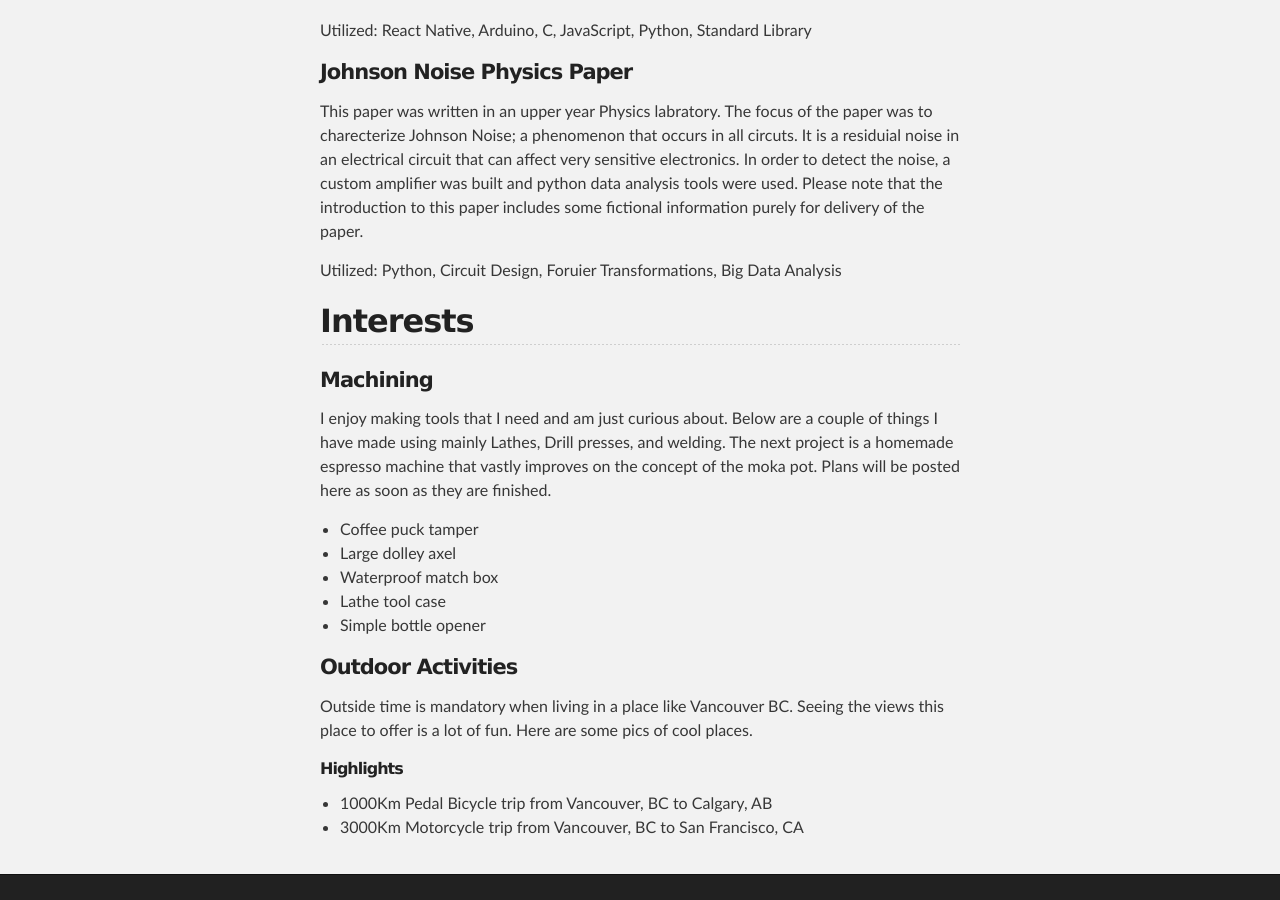
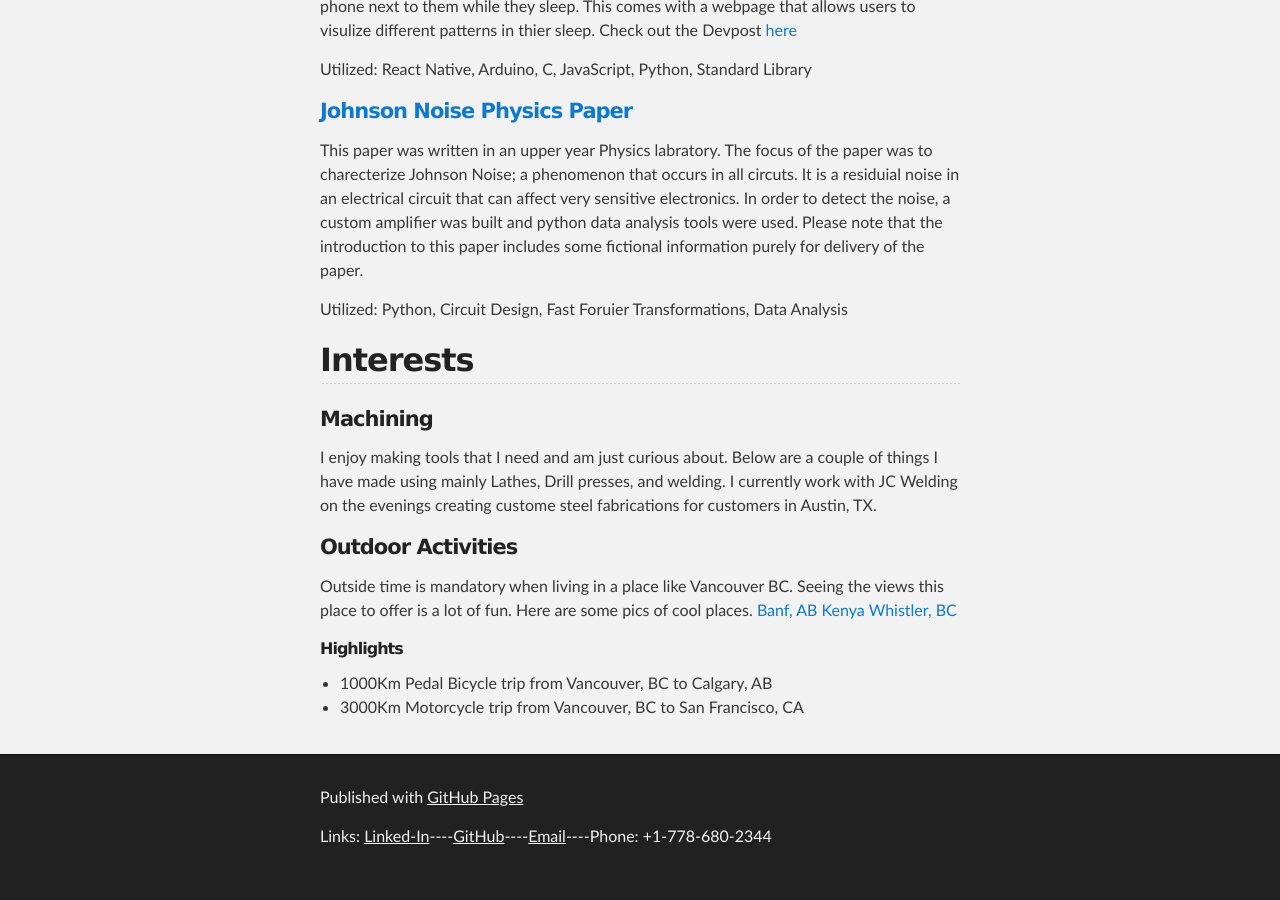
Before and after one commit to iminator25/iminator25.github.io, a Jekyll site: the page built from index.md, in a window 1280 px wide and 900 px high, scrolled down 2487 px. Built offline with Jekyll 4.4.1, drawn with Linux system fonts in a browser that asks for light colours; some of the changed text lies outside the part shown.

Commit message:
Updated index.md

```diff
--- a/_layouts/default.html
+++ b/_layouts/default.html
@@ -22,7 +22,7 @@
 
           <h1 id="project_title">Imran Adamjee</h1>
           <h2 id="project_tagline">Personal Information and Projects</h2>
-          <h3><a href="New_cur_res.pdf">Resume</a></h3>
+          <h3><a href="Main_Resume.pdf">Resume</a></h3>
 
 
           <!-- {% if site.show_downloads %}
--- a/index.md
+++ b/index.md
@@ -7,7 +7,9 @@
 
 ## About Me
 
-I am a student at the [University of British Columbia](https://www.ubc.ca/) studying Computer Science and Physics. The Computer Science department at UBC is ranked 1st in Canada and 16th globally. I am set to Graduate in May 2020.
+I am a graduate from the [University of British Columbia](https://www.ubc.ca/) where I studied Computer Science and Physics. The Computer Science department at UBC is ranked 1st in Canada and 16th globally.
+
+Currently living in Austin, TX
 
 I was born in Calgary, AB, raised in Greenville, SC then pursued undergraduate studies in Vancouver at UBC.
 
@@ -78,26 +80,26 @@
 
 Utilized: React Native, Arduino, C, JavaScript, Python, Standard Library
 
-#### Johnson Noise Physics Paper
+#### [Johnson Noise Physics Paper](./Imey_s_Lab_1_Report.pdf)
 This paper was written in an upper year Physics labratory. The focus of the paper was to charecterize Johnson Noise; a phenomenon that occurs in all circuts. It is a residuial noise in an electrical circuit that can affect very sensitive electronics. In order to detect the noise, a custom amplifier was built and python data analysis tools were used. Please note that the introduction to this paper includes some fictional information purely for delivery of the paper.
 
-Utilized: Python, Circuit Design, Foruier Transformations, Big Data Analysis
+Utilized: Python, Circuit Design, Fast Foruier Transformations, Data Analysis
 
 ## Interests
 
 #### Machining
 
-I enjoy making tools that I need and am just curious about. Below are a couple of things I have made using mainly Lathes, Drill presses, and welding. The next project is a homemade espresso machine that vastly improves on the concept of the moka pot. Plans will be posted here as soon as they are finished.
+I enjoy making tools that I need and am just curious about. Below are a couple of things I have made using mainly Lathes, Drill presses, and welding. I currently work with JC Welding on the evenings creating custome steel fabrications for customers in Austin, TX.
 
-- Coffee puck tamper
-- Large dolley axel
-- Waterproof match box
-- Lathe tool case
-- Simple bottle opener
+
 
 #### Outdoor Activities
 
 Outside time is mandatory when living in a place like Vancouver BC. Seeing the views this place to offer is a lot of fun. Here are some pics of cool places.
+[Banf, AB](./banf1.jpg)
+[Kenya](./Lion.JPG)
+[Whistler, BC](./ski1.jpeg)
+
 
 ###### Highlights
 - 1000Km Pedal Bicycle trip from Vancouver, BC to Calgary, AB
```
Also changed, not shown: ski1.jpeg (added), 7 other files.
